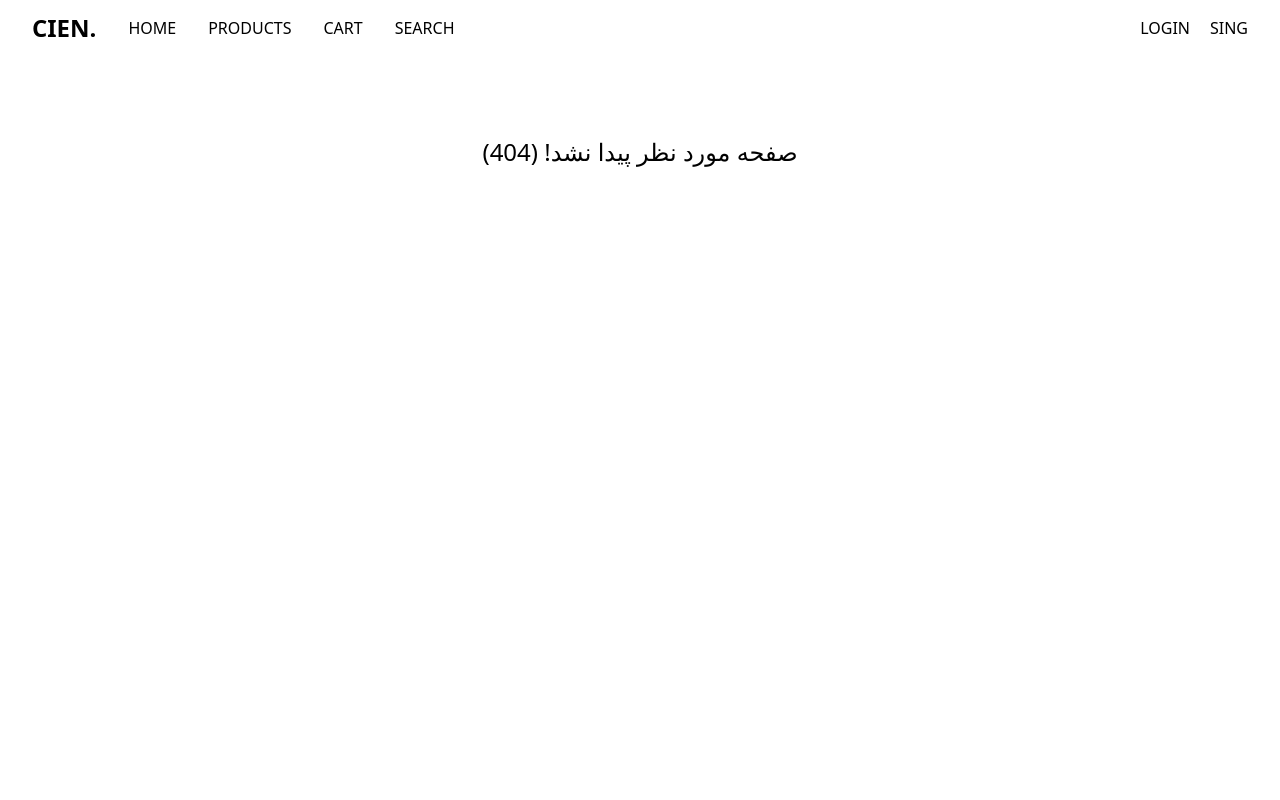
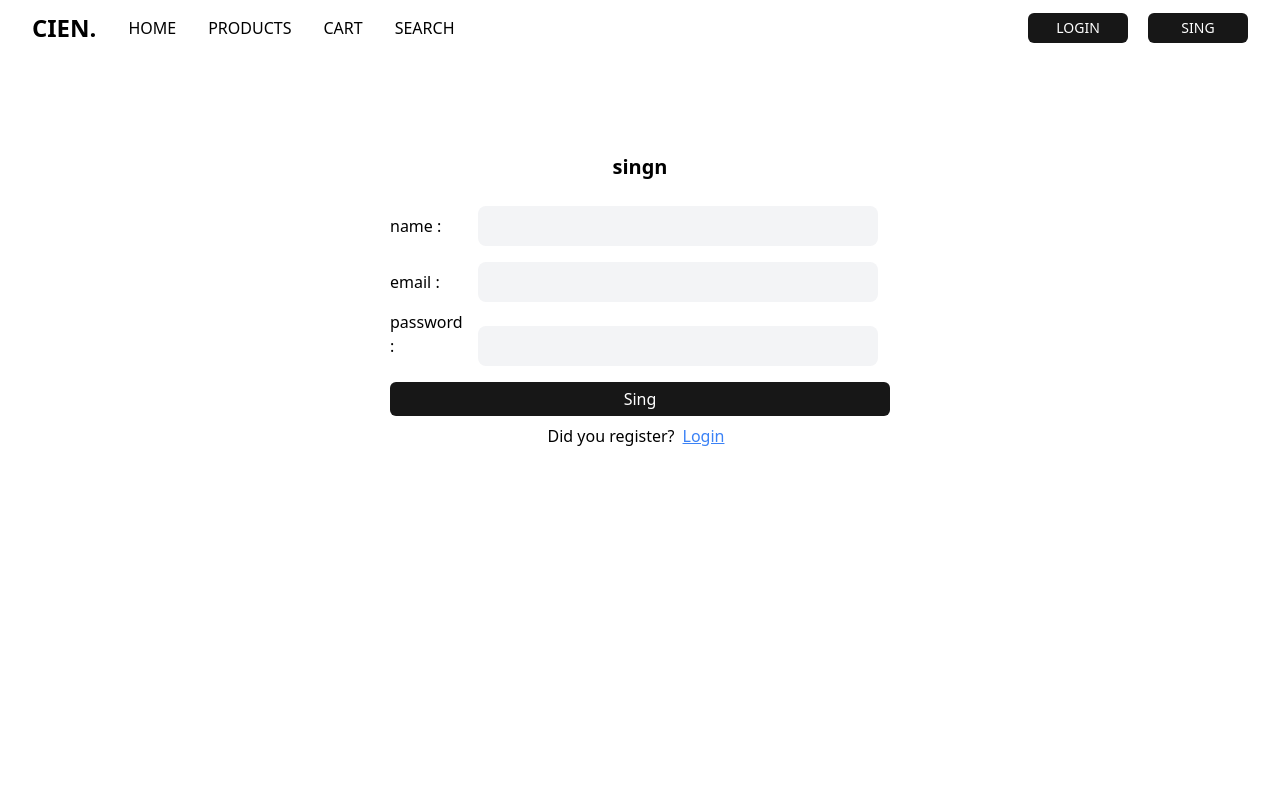
Before and after one commit to fatemeh-ns/my-shop-project, a React (Vite) app: page /sing in a window 1280 px wide. Shown: the top 800 px of the page. Built offline with nearby package versions, Linux system fonts and the light colour scheme.

Commit message:
Fix login logic and connect context to localStorage

```diff
--- a/src/App.jsx
+++ b/src/App.jsx
@@ -7,6 +7,8 @@ import Search from "./components/Search";
 import Cart from "./pages/Cart";
 import ProductDetail from "./pages/ProductDetail";
 import NotFound from "./pages/NotFound";
+import Login from "./pages/Login";
+import Sing from "./pages/Singing";
 
 export default function App() {
   return (
@@ -18,6 +20,8 @@ export default function App() {
         <Route path="/cart" element={<Cart />} />
         <Route path="/search" element={<Search />} />
         <Route path="/product/:id" element={<ProductDetail />} />
+        <Route path="/login" element={<Login />} />
+        <Route path="/sing" element={<Sing />} />
         <Route path="*" element={<NotFound />} />
       </Routes>
       <Footer />
--- /dev/null
+++ b/src/components/Context/AuthContext.jsx
@@ -0,0 +1,15 @@
+import { createContext, useContext, useState } from "react";
+
+const AuthContext = createContext();
+
+export const AuthProvider = ({ children }) => {
+  const [isLoggedIn, setIsLoggedIn] = useState(false);
+
+  return (
+    <AuthContext.Provider value={{ isLoggedIn, setIsLoggedIn }}>
+      {children}
+    </AuthContext.Provider>
+  );
+};
+
+export const useAuth = () => useContext(AuthContext);
--- a/src/components/Navbar/index.jsx
+++ b/src/components/Navbar/index.jsx
@@ -1,5 +1,16 @@
 import { Link } from "react-router-dom";
+import { useAuth } from "../../components/Context/AuthContext";
+import { useNavigate } from "react-router-dom";
+
 const NavBar = () => {
+  const { isLoggedIn, setIsLoggedIn } = useAuth();
+  const navigate = useNavigate();
+
+  const handleLogout = () => {
+    setIsLoggedIn(false);
+    navigate("/login");
+  };
+
   return (
     <nav className="space-x-4 flex gap-5 items-center justify-between px-8 py-3">
       <div className="flex gap-8 items-center">
@@ -10,8 +21,30 @@ const NavBar = () => {
         <Link to="/search">SEARCH</Link>
       </div>
       <div className="flex gap-5 items-center">
-        <p>LOGIN</p>
-        <p>SING</p>
+        {isLoggedIn ? (
+          <Link
+            onClick={handleLogout}
+            className="bg-neutral-900 text-[#fff] text-sm w-[100px] py-[5px] text-center rounded-md hover:bg-white hover:text-black transition"
+            to="/login"
+          >
+            LOGOUT
+          </Link>
+        ) : (
+          <>
+            <Link
+              className="bg-neutral-900 text-[#fff] text-sm w-[100px] py-[5px] text-center rounded-md hover:bg-white hover:text-black transition"
+              to="/login"
+            >
+              LOGIN
+            </Link>
+            <Link
+              className="bg-neutral-900 text-[#fff] text-sm w-[100px] py-[5px] text-center rounded-md hover:bg-white hover:text-black transition"
+              to="/sing"
+            >
+              SING
+            </Link>
+          </>
+        )}
       </div>
     </nav>
   );
--- a/src/main.jsx
+++ b/src/main.jsx
@@ -2,9 +2,12 @@ import React from "react";
 import ReactDOM from "react-dom/client";
 import App from "./App.jsx";
 import "./index.css";
+import { AuthProvider } from "./components/Context/AuthContext.jsx";
 
 ReactDOM.createRoot(document.getElementById("root")).render(
   <React.StrictMode>
-    <App />
+    <AuthProvider>
+      <App />
+    </AuthProvider>
   </React.StrictMode>
 );
--- /dev/null
+++ b/src/pages/Login/index.jsx
@@ -0,0 +1,94 @@
+import { useState, useEffect } from "react";
+import { useNavigate } from "react-router-dom";
+import { toast, ToastContainer } from "react-toastify";
+import { useAuth } from "../../components/Context/AuthContext";
+import "react-toastify/ReactToastify.css";
+
+const Login = () => {
+  const [animateSection, setAnimateSection] = useState(false);
+  const [email, setEmail] = useState("");
+  const [password, setPassword] = useState("");
+  const { setIsLoggedIn } = useAuth();
+  const navigate = useNavigate();
+
+  useEffect(() => {
+    const timer = setTimeout(() => {
+      setAnimateSection(true);
+    }, 100);
+    return () => clearTimeout(timer);
+  }, []);
+
+  const goToSing = () => {
+    navigate(`/sing`);
+  };
+
+  const handleLogin = () => {
+    const storedUser = JSON.parse(localStorage.getItem("userInfo"));
+
+    if (!storedUser) {
+      toast.error("No registered user found!", { theme: "light" });
+      return;
+    }
+
+    if (email === storedUser.email && password === storedUser.password) {
+      setIsLoggedIn(true);
+      toast.success("Login successful!", { theme: "light" });
+      setTimeout(() => {
+        navigate("/");
+      }, 2000);
+    } else {
+      toast.error("Incorrect email or password!", { theme: "light" });
+    }
+  };
+
+  return (
+    <>
+      <section
+        className={`flex justify-center min-h-screen pt-20 ${
+          animateSection ? "animate-fadeInRight" : "opacity-0"
+        }`}
+      >
+        <div className="flex items-center justify-between flex-col h-[200px]">
+          <p className="font-bold text-[20px] m-4">Login</p>
+          <div className="w-[500px]">
+            <label className="inline-block w-[80px]" htmlFor="email">
+              email:
+            </label>
+            <input
+              className="bg-gray-100 p-2 rounded-lg w-[400px] m-2"
+              type="email"
+              id="email"
+              value={email}
+              onChange={(e) => setEmail(e.target.value)}
+            />
+          </div>
+          <div className="w-[500px]">
+            <label className="inline-block w-[80px]" htmlFor="password">
+              password:
+            </label>
+            <input
+              className="bg-gray-100 p-2 rounded-lg w-[400px] m-2"
+              type="password"
+              id="password"
+              value={password}
+              onChange={(e) => setPassword(e.target.value)}
+            />
+          </div>
+          <button
+            onClick={handleLogin}
+            className="bg-neutral-900 text-[#fff] w-[100%] py-[5px] my-2 text-center rounded-md hover:bg-white hover:text-black transition"
+          >
+            Login
+          </button>
+          <button onClick={goToSing}>
+            Didn't you register?
+            <span className="underline text-blue-500 m-2">Sing</span>
+          </button>
+        </div>
+      </section>
+      <ToastContainer />
+    </>
+  );
+};
+
+export default Login;
--- a/src/pages/NotFound/index.jsx
+++ b/src/pages/NotFound/index.jsx
@@ -1,6 +1,6 @@
 const NotFound = () => {
   return (
-    <div className= "h-[100vh] text-center mt-20 text-2xl font-medium">
+    <div className= "h-[40vh] text-center mt-20 text-2xl font-medium">
       <p>صفحه مورد نظر پیدا نشد! (404)</p>
     </div>
   );
--- a/src/pages/Products/index.jsx
+++ b/src/pages/Products/index.jsx
@@ -3,9 +3,11 @@ import { useNavigate } from "react-router-dom";
 import { useImageFetch } from "../../assets/fetchImg/img";
 import Loading from "../../components/Loading";
 import { ToastContainer, toast } from "react-toastify";
+import { useAuth } from "../../components/Context/AuthContext";
 import "react-toastify/ReactToastify.css";
 
 export default function Product() {
+  const { isLoggedIn } = useAuth();
   const clothes = useImageFetch();
   const [animateSection, setAnimateSection] = useState(false);
   const navigate = useNavigate();
@@ -20,6 +22,10 @@ export default function Product() {
   }, [clothes]);
 
   const buyHandler = (item) => {
+    if (!isLoggedIn) {
+      alert("Please login first!");
+      return;
+    }
     let cart = JSON.parse(localStorage.getItem("cart")) || [];
     const existingItemIndex = cart.findIndex(
       (cartItem) => cartItem.id === item.id
--- /dev/null
+++ b/src/pages/Singing/index.jsx
@@ -0,0 +1,115 @@
+import { useState, useEffect } from "react";
+import { useNavigate } from "react-router-dom";
+import { ToastContainer, toast } from "react-toastify";
+import { useAuth } from "../../components/Context/AuthContext";
+import "react-toastify/ReactToastify.css";
+
+const Sing = () => {
+  const { setIsLoggedIn } = useAuth();
+  const [animateSection, setAnimateSection] = useState(false);
+  const [userInfo, setUserInfo] = useState({
+    name: "",
+    email: "",
+    password: "",
+  });
+  const navigate = useNavigate();
+
+  useEffect(() => {
+    const timer = setTimeout(() => {
+      setAnimateSection(true);
+    }, 100);
+    return () => clearTimeout(timer);
+  }, []);
+
+  const handleInputChange = (e) => {
+    const { name, value } = e.target;
+    setUserInfo((prev) => ({
+      ...prev,
+      [name]: value,
+    }));
+  };
+
+  const addToLocalStorage = (info) => {
+    localStorage.setItem("userInfo", JSON.stringify(info));
+  };
+
+  const handleSubmit = () => {
+    setIsLoggedIn(true);
+    addToLocalStorage(userInfo);
+    window.scrollTo({ top: 0, behavior: "smooth" });
+    toast.success("You are loginned!", {
+      position: "top-right",
+      autoClose: 2000,
+      theme: "light",
+    });
+    setTimeout(() => {
+      navigate("/");
+    }, 2000);
+  };
+
+  const goToLogin = () => {
+    navigate(`/login`);
+  };
+
+  return (
+    <>
+      <section
+        className={`flex justify-center min-h-screen pt-20
+      ${animateSection ? "animate-fadeInLeft" : "opacity-0"}`}
+      >
+        <div className="flex items-center justify-between flex-col h-[200px]">
+          <p className="font-bold text-[20px] m-4">singn</p>
+          <div className="w-[500px]">
+            <label className="inline-block w-[80px]" htmlFor="name">
+              name :
+            </label>
+            <input
+              className="bg-gray-100 p-2 rounded-lg w-[400px] m-2"
+              type="text"
+              id="name"
+              name="name"
+              onChange={handleInputChange}
+            />
+          </div>
+          <div className="w-[500px]">
+            <label className="inline-block w-[80px]" htmlFor="email">
+              email :
+            </label>
+            <input
+              className="bg-gray-100 p-2 rounded-lg w-[400px] m-2"
+              type="email"
+              id="email"
+              name="email"
+              onChange={handleInputChange}
+            />
+          </div>
+          <div className="w-[500px]">
+            <label className="inline-block w-[80px]" htmlFor="password">
+              password :
+            </label>
+            <input
+              className="bg-gray-100 p-2 rounded-lg w-[400px] m-2"
+              type="password"
+              id="password"
+              name="password"
+              onChange={handleInputChange}
+            />
+          </div>
+          <button
+            onClick={handleSubmit}
+            className="bg-neutral-900 text-[#fff] w-[100%] py-[5px] my-2 text-center rounded-md hover:bg-white hover:text-black transition"
+          >
+            Sing
+          </button>
+          <button onClick={goToLogin}>
+            Did you register?
+            <span className="underline text-blue-500 m-2">Login</span>
+          </button>
+        </div>
+      </section>
+      <ToastContainer />
+    </>
+  );
+};
+
+export default Sing;
--- a/tailwind.config.js
+++ b/tailwind.config.js
@@ -4,8 +4,10 @@ export default {
   theme: {
     extend: {
       animation: {
-        "spin-slow": "spin 3s linear infinite", // انیمیشن لودینگ
-        fadeInUp: "fadeInUp 0.5s ease-out forwards", // انیمیشن محصولات
+        "spin-slow": "spin 3s linear infinite",
+        fadeInUp: "fadeInUp 0.5s ease-out forwards",
+        fadeInLeft: "fadeInLeft 0.5s ease-out forwards",
+        fadeInRight: "fadeInRight 0.5s ease-out forwards",
       },
       keyframes: {
         fadeInUp: {
@@ -18,6 +20,20 @@ export default {
             transform: "translateY(0)",
           },
         },
+        fadeInLeft: {
+          "0%": { opacity: 0, transform: "translateX(50px)" },
+          "100%": { opacity: 1, transform: "translateX(0)" },
+        },
+        fadeInRight: {
+          "0%": {
+            opacity: 0,
+            transform: "translateX(-50px)",
+          },
+          "100%": {
+            opacity: 1,
+            transform: "translateX(0)",
+          },
+        },
       },
     },
   },
```
